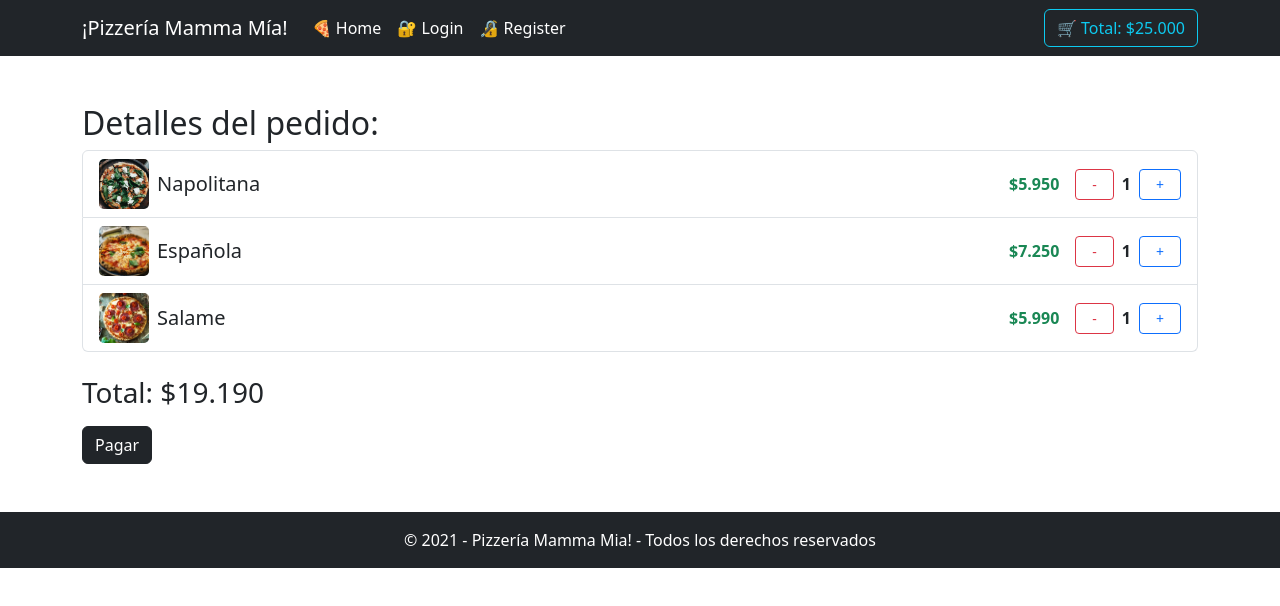
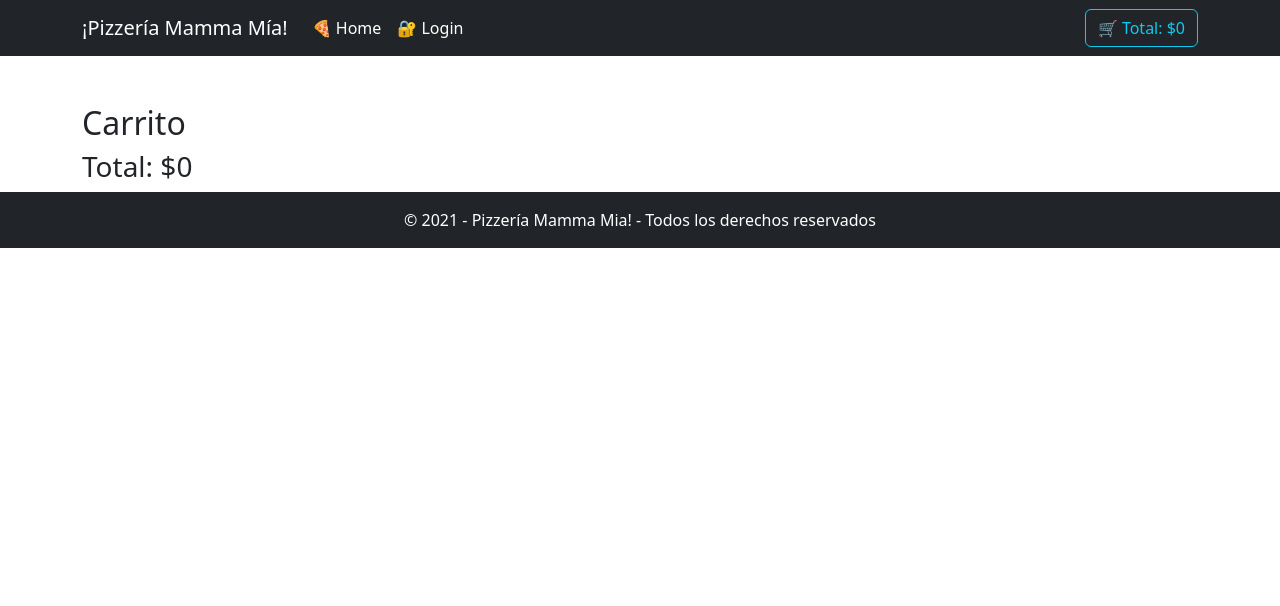
Before and after one commit to ClauO/hito-1-mamma-mia, a React (Vite) app: page /cart in a window 1280 px wide. Shown: the top 606 px of the page. Built offline with nearby package versions, Linux system fonts and the light colour scheme.

Commit message:
Se implementa Context API y estado global del carrito

```diff
--- a/src/components/CardPizza.jsx
+++ b/src/components/CardPizza.jsx
@@ -1,4 +1,9 @@
-const CardPizza = ({ name, price, ingredients, img }) => {
+import { useContext } from "react"; // 1. Importar el hook useContext
+import { CartContext } from "../context/CartContext"; // 2. Importar el contexto
+
+const CardPizza = ({ id, name, price, ingredients, img }) => {
+  const { addToCart } = useContext(CartContext);
+
   return (
     <div className="card" style={{ width: "18rem" }}>
       <img src={img} className="card-img-top pizza-img" alt={`Pizza ${name}`} />
@@ -25,7 +30,12 @@ const CardPizza = ({ name, price, ingredients, img }) => {
 
         <div className="d-flex justify-content-around mt-3">
           <button className="btn btn-outline-dark">Ver Más 👀</button>
-          <button className="btn btn-dark">Añadir 🛒</button>
+          <button
+            className="btn btn-dark"
+            onClick={() => addToCart({ id, name, price, img })}
+          >
+            Añadir 🛒
+          </button>
         </div>
       </div>
     </div>
--- a/src/components/Navbar.jsx
+++ b/src/components/Navbar.jsx
@@ -1,8 +1,10 @@
+import { useContext } from "react";
 import { Link } from "react-router-dom";
 import { formatCurrency } from "../utils/format";
+import { CartContext } from "../context/CartContext";
 
 const Navbar = () => {
-  const total = 25000;
+  const { total } = useContext(CartContext);
   const token = false;
 
   return (
@@ -11,15 +13,7 @@ const Navbar = () => {
         <Link className="navbar-brand" to="/">
           ¡Pizzería Mamma Mía!
         </Link>
-        <button
-          className="navbar-toggler"
-          type="button"
-          data-bs-toggle="collapse"
-          data-bs-target="#navbarNav"
-        >
-          <span className="navbar-toggler-icon"></span>
-        </button>
-        <div className="collapse navbar-collapse" id="navbarNav">
+        <div className="collapse navbar-collapse">
           <ul className="navbar-nav me-auto">
             <li className="nav-item">
               <Link className="nav-link text-white" to="/">
@@ -27,38 +21,22 @@ const Navbar = () => {
               </Link>
             </li>
             {token ? (
-              <>
               <li className="nav-item">
                 <Link className="nav-link text-white" to="/profile">
                   🔓 Profile
                 </Link>
               </li>
-                <li className="nav-item">
-                  <button className="nav-link text-white btn btn-link">
-                    🔒 Logout
-                  </button>
-                </li>
-              </>
             ) : (
-              <>
               <li className="nav-item">
                 <Link className="nav-link text-white" to="/login">
                   🔐 Login
                 </Link>
               </li>
-                <li className="nav-item">
-                  <Link className="nav-link text-white" to="/register">
-                    🔏 Register
-                  </Link>
-                </li>
-              </>
             )}
           </ul>
-          <div className="d-flex">
           <Link to="/cart" className="btn btn-outline-info">
             🛒 Total: ${formatCurrency(total)}
           </Link>
-          </div>
         </div>
       </div>
     </nav>
--- /dev/null
+++ b/src/context/CartContext.jsx
@@ -0,0 +1,42 @@
+import { createContext, useState } from "react";
+
+export const CartContext = createContext();
+
+const CartProvider = ({ children }) => {
+  const [cart, setCart] = useState([]);
+
+  const addToCart = (pizza) => {
+    const pizzaIndex = cart.findIndex((p) => p.id === pizza.id);
+    if (pizzaIndex >= 0) {
+      const newCart = [...cart];
+      newCart[pizzaIndex].count += 1;
+      setCart(newCart);
+    } else {
+      setCart([...cart, { ...pizza, count: 1 }]);
+    }
+  };
+
+  const increaseQuantity = (id) => {
+    setCart(cart.map((p) => (p.id === id ? { ...p, count: p.count + 1 } : p)));
+  };
+
+  const decreaseQuantity = (id) => {
+    setCart(
+      cart
+        .map((p) => (p.id === id ? { ...p, count: p.count - 1 } : p))
+        .filter((p) => p.count > 0),
+    );
+  };
+
+  const total = cart.reduce((acc, p) => acc + p.price * p.count, 0);
+
+  return (
+    <CartContext.Provider
+      value={{ cart, addToCart, increaseQuantity, decreaseQuantity, total }}
+    >
+      {children}
+    </CartContext.Provider>
+  );
+};
+
+export default CartProvider;
--- a/src/main.jsx
+++ b/src/main.jsx
@@ -3,11 +3,14 @@ import ReactDOM from "react-dom/client";
 import App from "./App.jsx";
 import "bootstrap/dist/css/bootstrap.min.css";
 import { BrowserRouter } from "react-router-dom";
+import CartProvider from "./context/CartContext.jsx";
 
 ReactDOM.createRoot(document.getElementById("root")).render(
   <React.StrictMode>
     <BrowserRouter>
-      <App />
+      <CartProvider>
+        <App />
+      </CartProvider>
     </BrowserRouter>
   </React.StrictMode>,
 );
--- a/src/pages/Cart.jsx
+++ b/src/pages/Cart.jsx
@@ -1,69 +1,34 @@
-import { useState } from "react";
-import { pizzaCart } from "../mocks/pizzas";
+import { useContext } from "react";
+import { CartContext } from "../context/CartContext";
 import { formatCurrency } from "../utils/format";
 
 const Cart = () => {
-  const [cart, setCart] = useState(pizzaCart);
-
-  // Función para aumentar las unidades de una pizza
-  const increaseQuantity = (id) => {
-    const newCart = cart.map((pizza) =>
-      pizza.id === id ? { ...pizza, count: pizza.count + 1 } : pizza,
-    );
-    setCart(newCart);
-  };
-
-  // Función para disminuir las unidades y eliminar si llega a 0
-  const decreaseQuantity = (id) => {
-    const newCart = cart
-      .map((pizza) =>
-        pizza.id === id ? { ...pizza, count: pizza.count - 1 } : pizza,
-      )
-      .filter((pizza) => pizza.count > 0);
-    setCart(newCart);
-  };
-
-  // Cálculo del total dinámico
-  const total = cart.reduce((acc, pizza) => acc + pizza.price * pizza.count, 0);
+  const { cart, increaseQuantity, decreaseQuantity, total } =
+    useContext(CartContext);
 
   return (
-    <div className="container mt-5 mb-5">
-      <h2>Detalles del pedido:</h2>
-      <div className="list-group">
+    <div className="container mt-5">
+      <h2>Carrito</h2>
       {cart.map((pizza) => (
         <div
           key={pizza.id}
-            className="list-group-item d-flex justify-content-between align-items-center"
+          className="d-flex justify-content-between align-items-center mb-3"
         >
           <div className="d-flex align-items-center">
-              <img src={pizza.img} alt={pizza.name} className="cart-img me-2" />
-              <h5 className="mb-0 text-capitalize">{pizza.name}</h5>
+            <img src={pizza.img} style={{ width: "50px" }} />
+            <h5 className="ms-3">{pizza.name}</h5>
           </div>
-
-            <div className="d-flex align-items-center">
-              <p className="mb-0 mx-3 text-success fw-bold">
-                ${formatCurrency(pizza.price)}
-              </p>
-              <button
-                className="btn btn-outline-danger btn-sm px-3"
-                onClick={() => decreaseQuantity(pizza.id)}
-              >
-                -
-              </button>
-              <span className="mx-2 fw-bold">{pizza.count}</span>
-              <button
-                className="btn btn-outline-primary btn-sm px-3"
-                onClick={() => increaseQuantity(pizza.id)}
-              >
-                +
-              </button>
+          <div>
+            <button onClick={() => decreaseQuantity(pizza.id)}>-</button>
+            <span className="mx-2">{pizza.count}</span>
+            <button onClick={() => increaseQuantity(pizza.id)}>+</button>
+            <span className="ms-3">
+              ${formatCurrency(pizza.price * pizza.count)}
+            </span>
           </div>
         </div>
       ))}
-      </div>
-
-      <h3 className="mt-4">Total: ${formatCurrency(total)}</h3>
-      <button className="btn btn-dark mt-2">Pagar</button>
+      <h3>Total: ${formatCurrency(total)}</h3>
     </div>
   );
 };
--- a/src/pages/Home.jsx
+++ b/src/pages/Home.jsx
@@ -31,6 +31,7 @@ const Home = () => {
               className="col-12 col-md-4 d-flex justify-content-center"
             >
               <CardPizza
+                id={pizza.id}
                 name={pizza.name}
                 price={pizza.price}
                 ingredients={pizza.ingredients}
```
Lines whose indentation alone changed are shown as unchanged.
